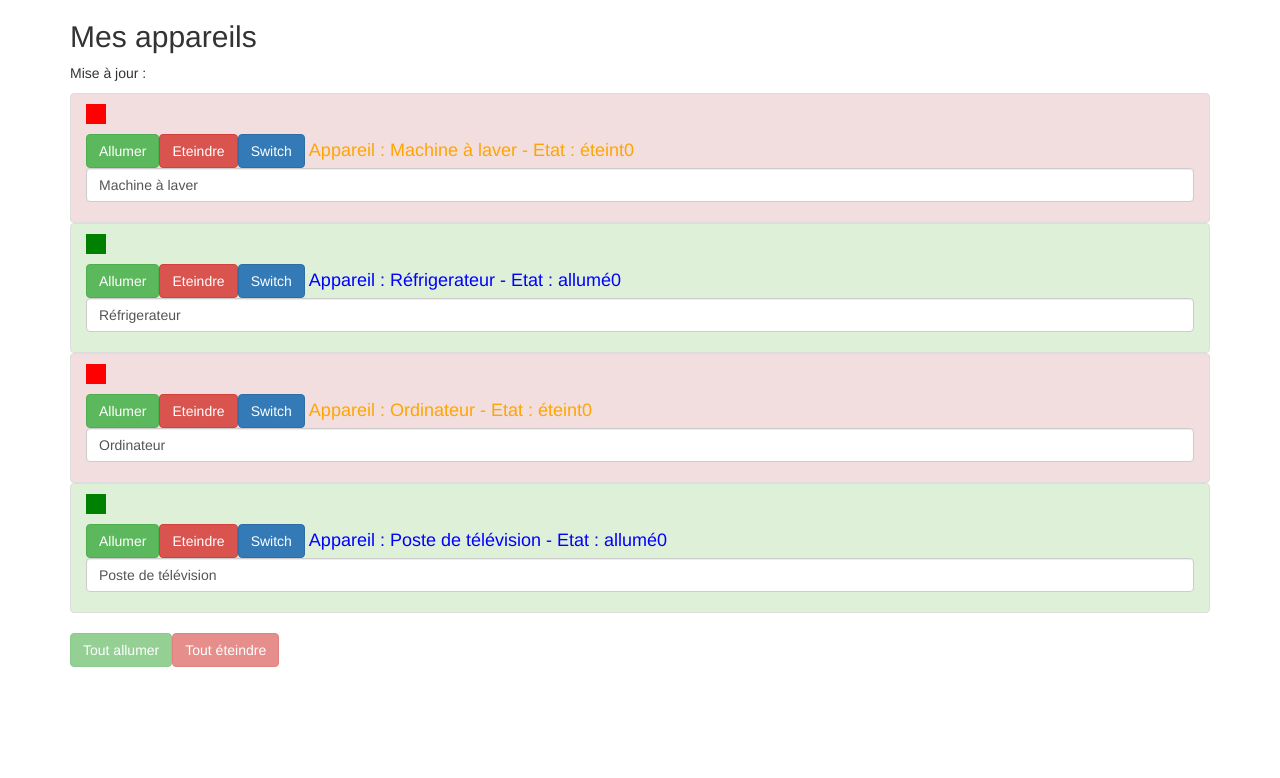
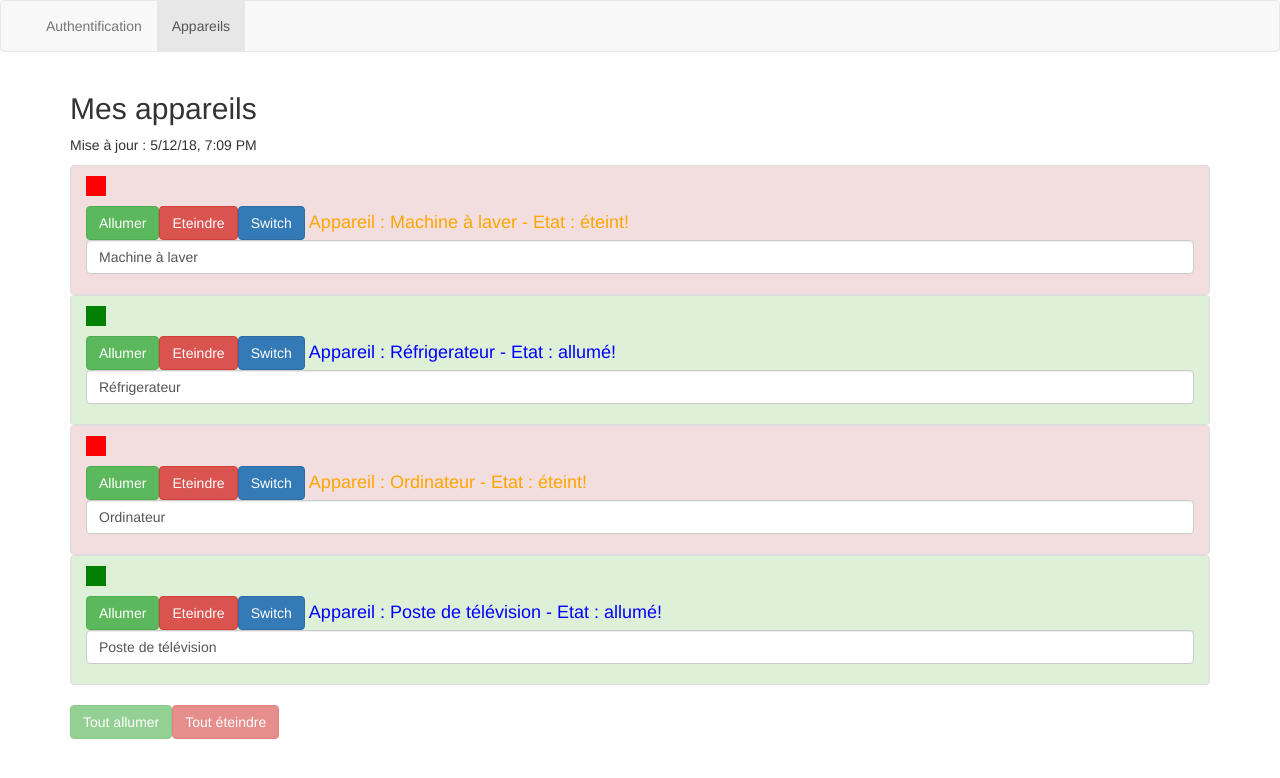
Before and after one commit to tawala777/exp-angular-appareil, an Angular app: page / in a window 1280 px wide. Shown: the top 778 px of the page. Built offline with nearby package versions, Linux system fonts and the light colour scheme.

Commit message:
debut routing

```diff
--- a/src/app/app.component.html
+++ b/src/app/app.component.html
@@ -1,4 +1,13 @@
-
+<nav class="navbar navbar-default">
+  <div class="container-fluid">
+    <div class="navbar-collapse">
+      <ul class="nav navbar-nav">
+        <li><a href="#">Authentification</a></li>
+        <li class="active"><a href="#">Appareils</a></li>
+      </ul>
+    </div>
+  </div>
+</nav>
 
 <div class="container">
   <div class="row">
--- a/src/app/app.component.ts
+++ b/src/app/app.component.ts
@@ -11,14 +11,7 @@
   title = 'app';
   isAuth = false;
 //  lastUpdate = new Date();
-  lastUpdate = new Promise((resolve, reject) => {
-    const date = new Date();
-    setTimeout(
-      () => {
-        resolve(date);
-      }, 2000
-    );
-  });
+
 
   constructor() {
     setTimeout(
--- a/src/app/compo-view/compo-view.component.ts
+++ b/src/app/compo-view/compo-view.component.ts
@@ -6,9 +6,19 @@
   templateUrl: './compo-view.component.html',
   styleUrls: ['./compo-view.component.css']
 })
+
 export class CompoViewComponent implements OnInit {
   appareils : any[];
   isAuth = false;
+  lastUpdate = new Promise((resolve, reject) => {
+    const date = new Date();
+    setTimeout(
+      () => {
+        resolve(date);
+      }, 2000
+    );
+  });
+
   constructor(private appSrv: AppareilService) { }
 
 
--- a/src/app/compo/compo.component.ts
+++ b/src/app/compo/compo.component.ts
@@ -17,7 +17,7 @@
   ngOnInit() {
   }
   getStatus() {
-    return this.compoStatus+'0';
+    return this.compoStatus+'!';
   }
   onAllumer2() {
     this.appSrv.allumerOne(this.index);
```
